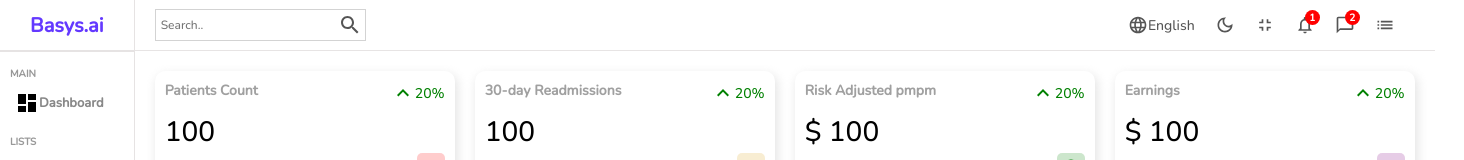
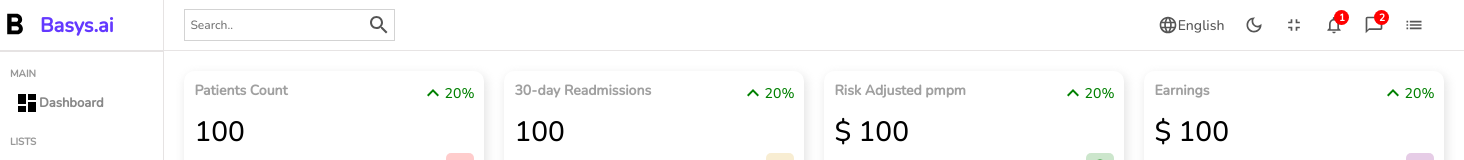
Before and after one commit to Manav76/Template_dashboard, a React (Create React App) app: page / in a window 1280 px wide. Shown: the top 160 px of the page, 1464 px wide, since content can reach past the window. Built offline with nearby package versions, Linux system fonts and the light colour scheme.

Commit message:
second commit

```diff
--- a/src/components/sidebar/Sidebar.jsx
+++ b/src/components/sidebar/Sidebar.jsx
@@ -1,15 +1,7 @@
 import "./sidebar.scss"
 import DashboardIcon from "@mui/icons-material/Dashboard";
-import PersonOutlineIcon from "@mui/icons-material/PersonOutline";
-import LocalShippingIcon from "@mui/icons-material/LocalShipping";
-import CreditCardIcon from "@mui/icons-material/CreditCard";
-import StoreIcon from "@mui/icons-material/Store";
-import InsertChartIcon from "@mui/icons-material/InsertChart";
-import SettingsApplicationsIcon from "@mui/icons-material/SettingsApplications";
 import ExitToAppIcon from "@mui/icons-material/ExitToApp";
-import NotificationsNoneIcon from "@mui/icons-material/NotificationsNone";
-import SettingsSystemDaydreamOutlinedIcon from "@mui/icons-material/SettingsSystemDaydreamOutlined";
-import PsychologyOutlinedIcon from "@mui/icons-material/PsychologyOutlined";
+import FormatBoldIcon from '@mui/icons-material/FormatBold';
 import ScoreboardIcon from '@mui/icons-material/Scoreboard';
 import ReportProblemIcon from '@mui/icons-material/ReportProblem';
 import AccountCircleOutlinedIcon from "@mui/icons-material/AccountCircleOutlined";
@@ -18,7 +10,10 @@ const Sidebar = () => {
   return (
     <div className="sidebar">
         <div className="top">
-            <span className="logo">Basys.ai</span>
+            <FormatBoldIcon style={{fontSize:"35px" , marginRight: "8" , marginLeft: "-3"}}/>
+            <span className="logo">
+
+                Basys.ai</span>
         </div>
         <hr />
         <div className="center">
--- a/src/components/sidebar/sidebar.scss
+++ b/src/components/sidebar/sidebar.scss
@@ -13,6 +13,7 @@
             font-size: 20px;
             font-weight: bold;
             color: #6439ff;
+            margin-right: 50px;
         }
     }
     hr{
```
